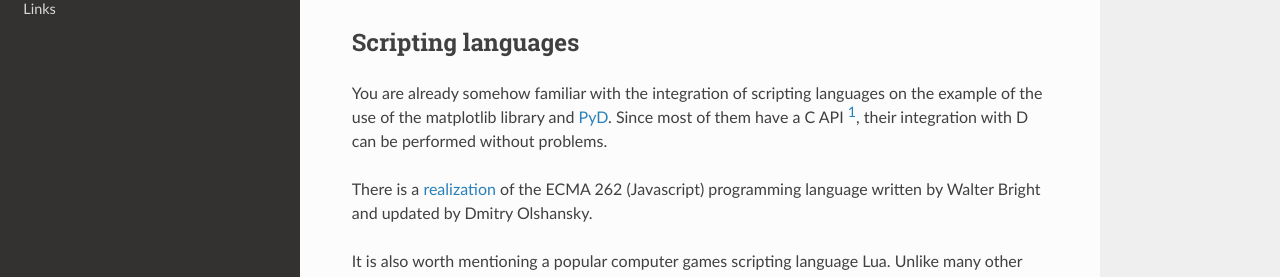
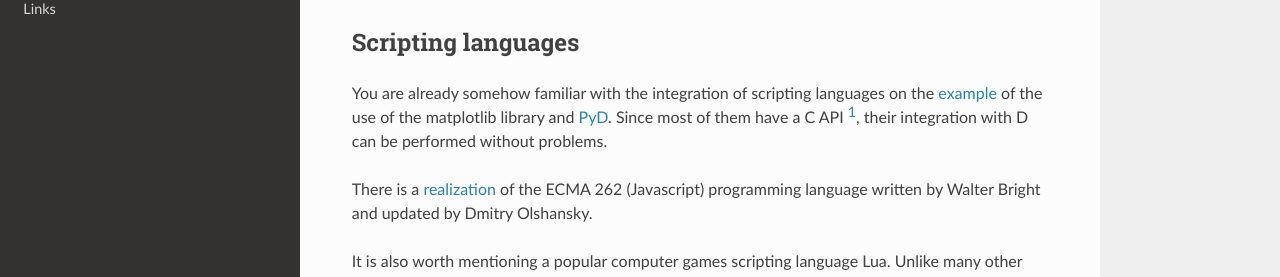
Before and after one commit to andralex/thenextafterc, a Sphinx documentation site: the page built from docs/source/integration.rst, in a window 1280 px wide. Shown: the part 286-563 px from the top of the page. Built offline with Sphinx 7.4.7 and the Read the Docs theme 2.0.0, drawn with Linux system fonts in a browser that asks for light colours; some of the changed lines change nothing that is shown.

Commit message:
add link

```diff
--- a/docs/source/integration.rst
+++ b/docs/source/integration.rst
@@ -9,7 +9,7 @@ D that `has <http://dlang.org/interfaceToC.html>`_ full support for C ABI [#ABI]
 Scripting languages
 -------------------
 
-You are already somehow familiar with the integration of scripting languages on the example of the use of the matplotlib library and `PyD <https://github.com/ariovistus/pyd>`_. Since most of them have a C API [#API]_, their integration with D can be performed without problems.
+You are already somehow familiar with the integration of scripting languages on the `example <examples.html#plotting-with-matplotlib-python>`_ of the use of the matplotlib library and `PyD <https://github.com/ariovistus/pyd>`_. Since most of them have a C API [#API]_, their integration with D can be performed without problems.
 
 There is a `realization <https://github.com/DigitalMars/DMDScript>`_ of the ECMA 262 (Javascript) programming language written by Walter Bright and updated by Dmitry Olshansky.
 
```
